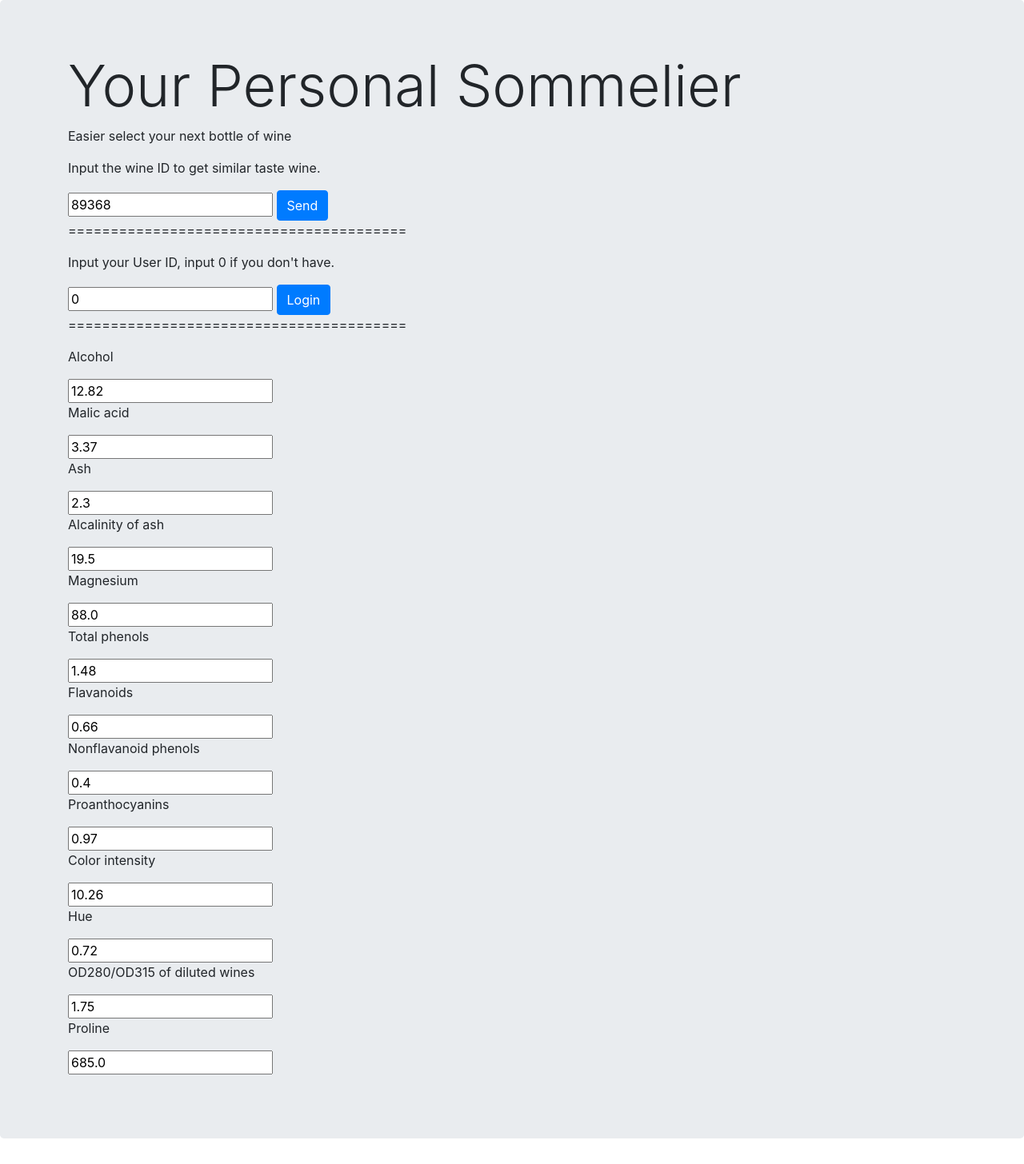
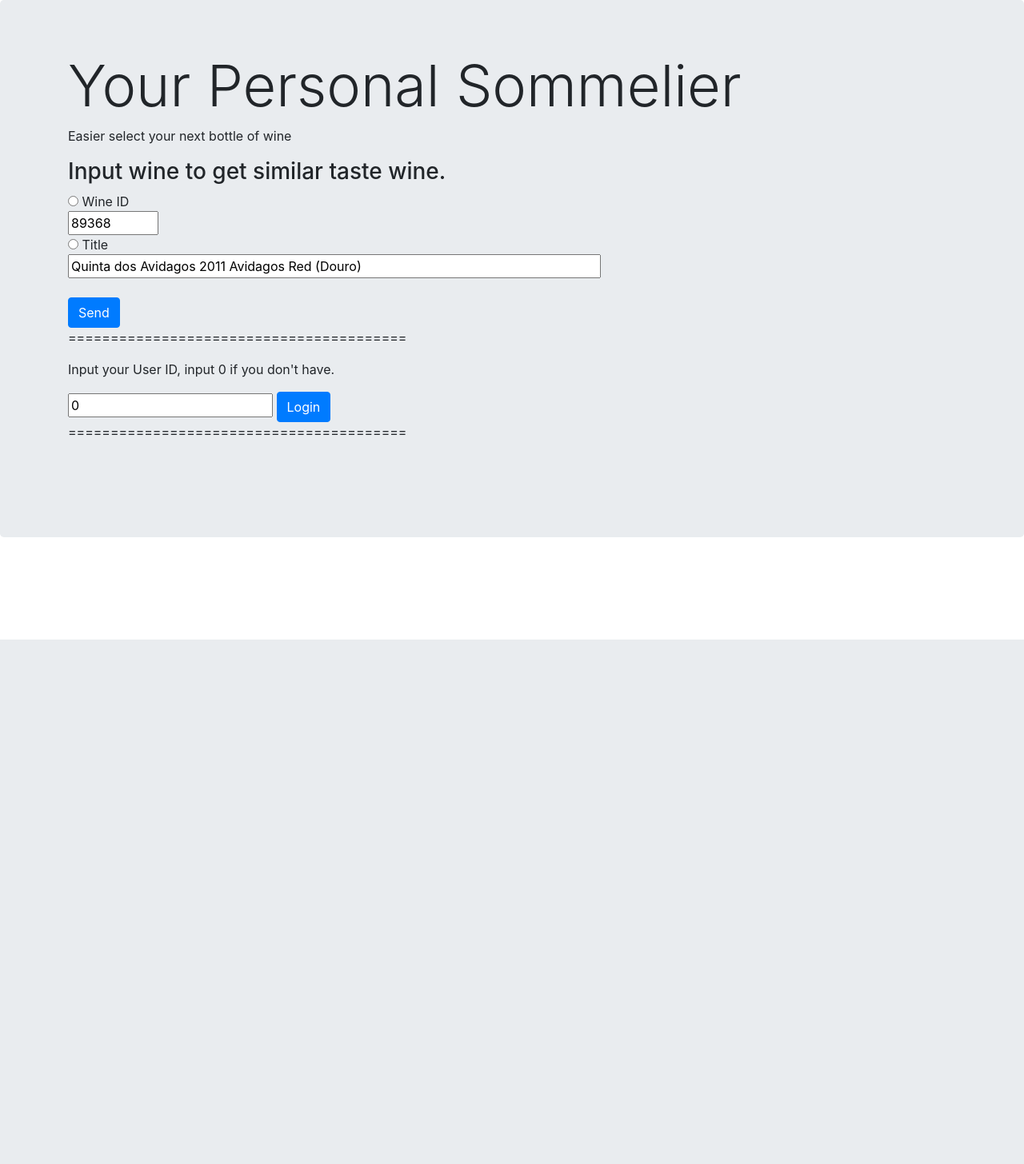
Before and after one commit to YufenLin/Capstone-Flask-App, a Flask app: page / in a window 1280 px wide. Shown: the whole page at 80% size. After the commit the page ends 800 px from the top, so only its background shows below. Run offline with Flask 2, Linux system fonts and the light colour scheme; some libraries are stand-ins or nearby versions.

Commit message:
could choose use wine_id or wine_title

```diff
--- a/static/index.html
+++ b/static/index.html
@@ -12,9 +12,14 @@
         </p>
         <p>
           <form action="/get_wine" method="post">
-            <p>Input the wine ID to get similar taste wine.</p>
-            <input type="text" name="wine_id" value="89368">
+            <h3>Input wine to get similar taste wine.</h3>
+
+            <input type="radio" name="options" id="option1", value="option1"> Wine ID <br>
+            <input type="text" name="wine_id" value="89368", size="6"> <br>
+            <input type="radio" name="options" id="option2", value="option2"> Title <br>
+            <input type="text" name="wine_title" value="Quinta dos Avidagos 2011 Avidagos Red (Douro)", size="60"> <br><br>
             <input type="submit" class="btn btn-primary btn" value="Send">
+
             <p>========================================</p>
           </form>
 
@@ -24,7 +29,7 @@
             <input type="submit" class="btn btn-primary btn" value="Login">
 
             <p>========================================</p>
-            <p>Alcohol</p>
+            <!-- <p>Alcohol</p>
             <input type="text" name="Alcohol" value="12.82">
             <p>Malic acid</p>
             <input type="text" name="Malic acid" value="3.37">
@@ -49,11 +54,9 @@
             <p>OD280/OD315 of diluted wines</p>
             <input type="text" name="OD280/OD315 of diluted wines" value="1.75">
             <p>Proline</p>
-            <input type="text" name="Proline" value="685.0">
+            <input type="text" name="Proline" value="685.0"> -->
             <br>
-
           </form>
-
         </p>
       </div>
     </div>
--- a/static/style.css
+++ b/static/style.css
@@ -3,6 +3,8 @@
 h1, h2          { margin: 20px; }
 h1              { border-bottom: 2px solid #eee; }
 h2              { font-size: 1.2em; }
+h3              { font-size: 1em; }
+
 
 table.dataframe, .dataframe th, .dataframe td {
   border: none;
--- a/templates/new_user.html
+++ b/templates/new_user.html
@@ -5,7 +5,7 @@
     <link rel="stylesheet" media="screen" href="{{ url_for('static', filename='bootstrap.min.css') }}">
 </head>
 <body>
-    Hi, You are a new user.
+    Hi, You are a new user.{{wine_title}}
     <!-- We predict that this wine is from class {{ predicted_class }} -->
     <br>
 
```
Also changed, not shown: src/models/sommelier.py (+24 -21 lines), templates/similar_wine.html (added, +27 -0 lines).
